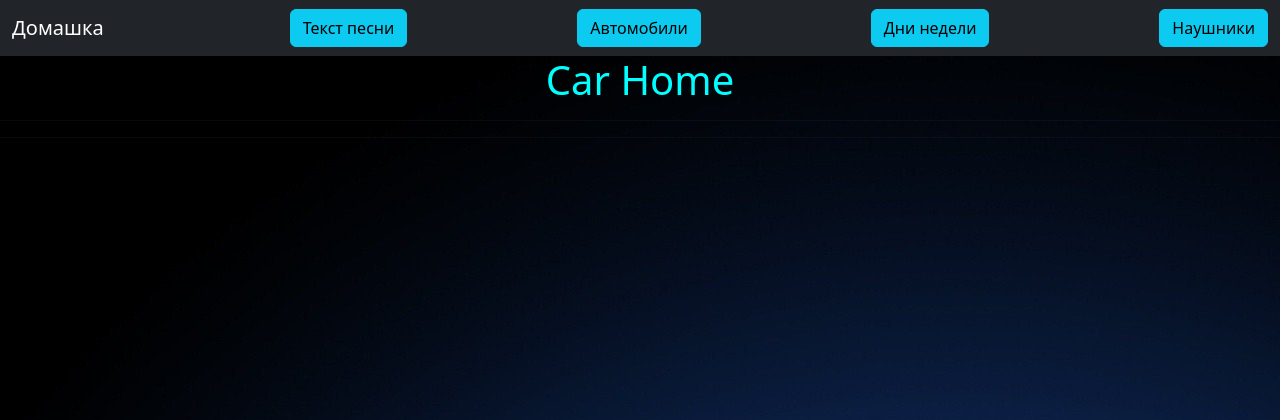
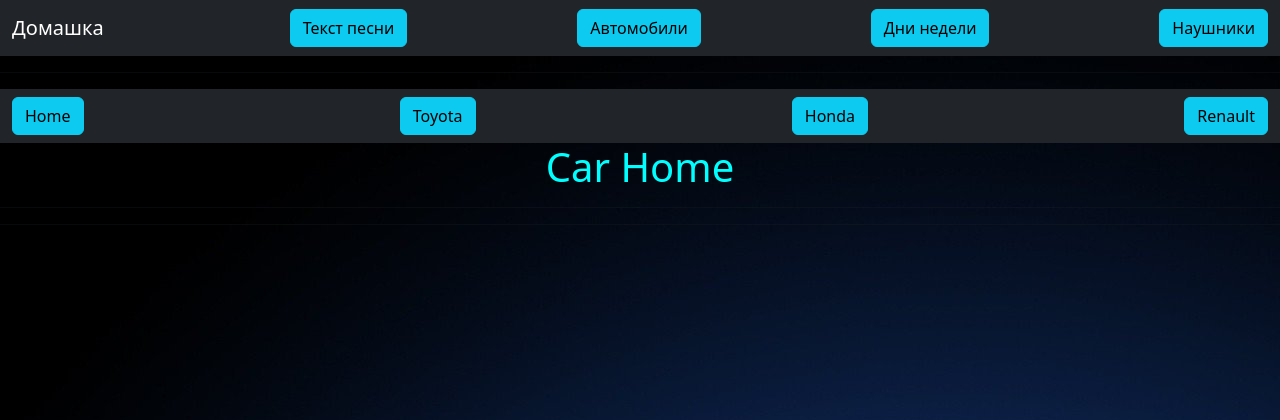
Before and after one commit to O4ku24/django-12, a Django app: page /car/ in a window 1280 px wide. Shown: the top 420 px of the page. Run offline with Django 5.2, Linux system fonts and the light colour scheme; some libraries are stand-ins or nearby versions.

Commit message:
добавил вкладки

```diff
--- a/myapp/core/templates/core/car.html
+++ b/myapp/core/templates/core/car.html
@@ -1,5 +1,15 @@
 {% extends "core/basa.html" %}
 {%block body%}
+<hr>
+<nav class="navbar bg-dark" data-bs-theme="dark">
+    <div class="container-fluid">
+        <a href="/car/" class="btn btn-info">Home</a>
+        <a href="/car/toyota" class="btn btn-info">Toyota</a>
+        <a href="/car/honda" class="btn btn-info">Honda</a>
+        <a href="/car/renault" class="btn btn-info">Renault</a>
+    </div>
+
+</nav>
     <h1 style="text-align: center; color: aqua;">Car Home</h1>
 
     <hr>
--- a/myapp/core/views.py
+++ b/myapp/core/views.py
@@ -50,10 +50,14 @@ def week(request):
         return render(request=request, template_name='core/week.html')
     if request.method == 'POST':
         day = request.POST.get("Week")
-        print(f'DAY - {day}')
-        color = day_week(day)
-        print(f'color - {color}')
-        data = {'color':color}
+        if day == None:
+            print('day - None')
+            return render(request=request, template_name='core/week.html')
+        else:
+            print(f'DAY - {day}')
+            color = day_week(day)
+            print(f'color - {color}')
+            data = {'color':color}
 
         return render(request=request, template_name='core/week.html', context=data)
 
```
Also changed, not shown: myapp/core/templates/core/music.html (+10 -0 lines).
